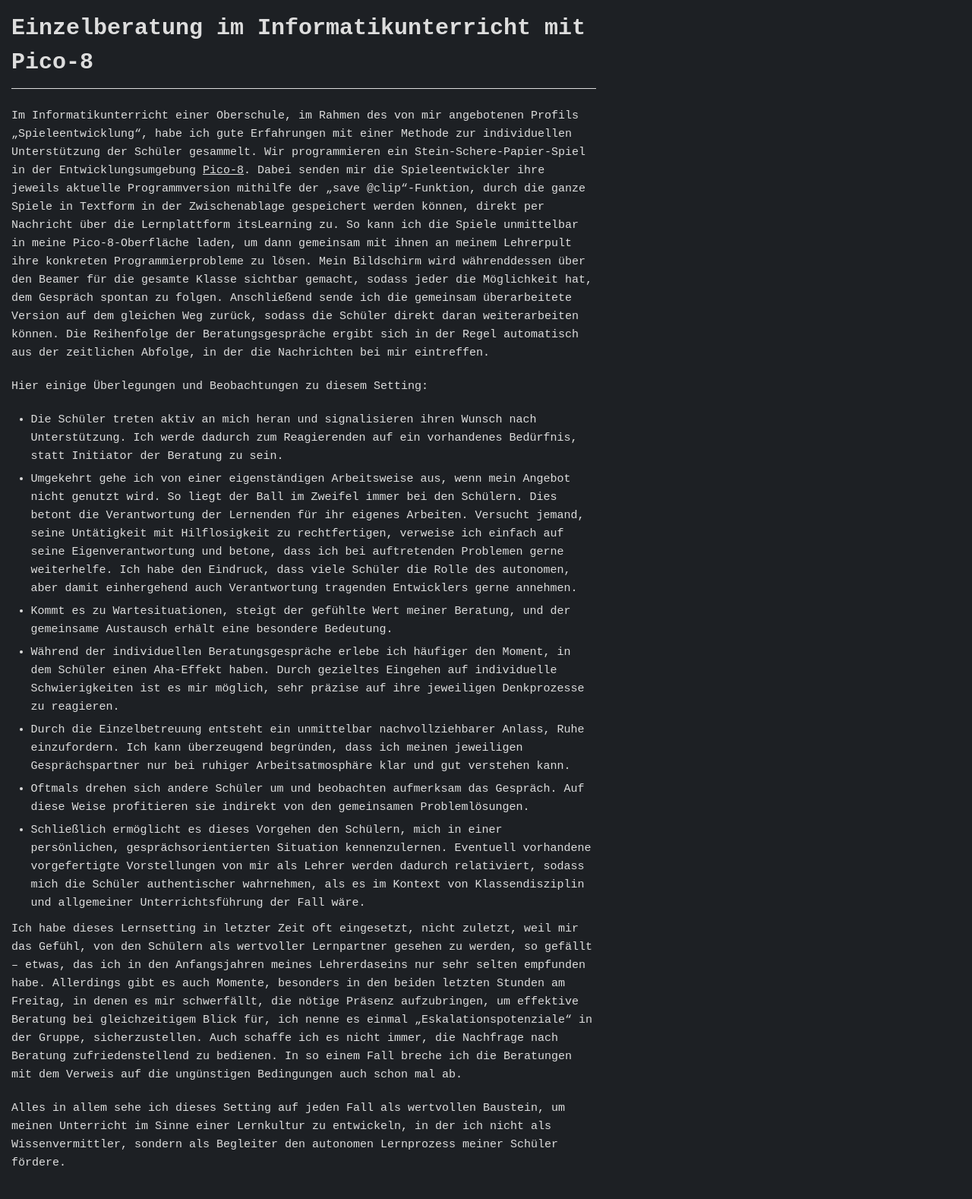
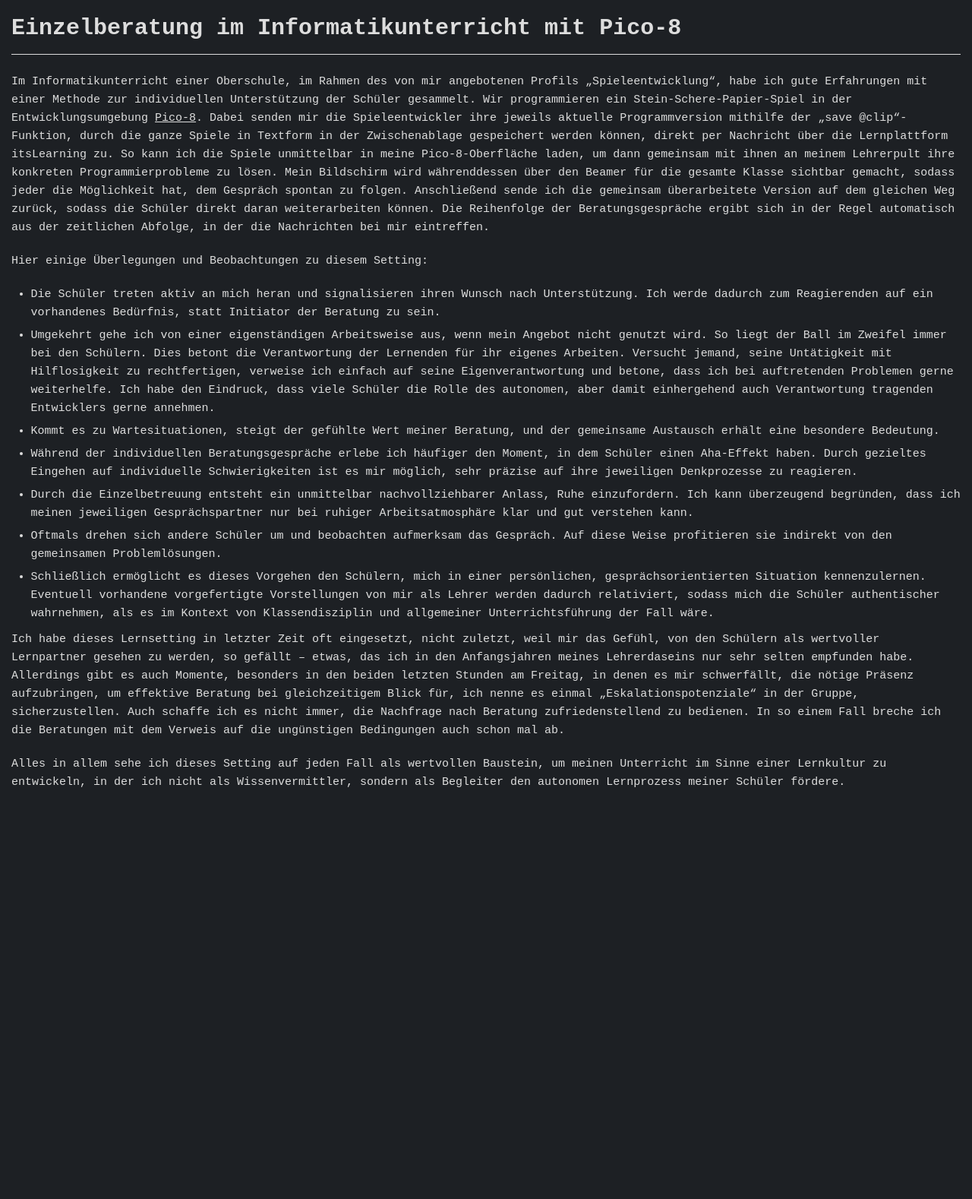
Before and after one commit to fpiesik/blog, a Jekyll site: the page Einzelberatung_im_Informatikunterricht_mit_Pico-8.html, which Jekyll copies as it is, in a window 1280 px wide. Shown: the whole page at 76% size. Built offline with Jekyll 4.4.1, drawn with Linux system fonts in a browser that asks for light colours; after the commit the page ends 1077 px from its top, so only the background shows below that.

Commit message:
Update Einzelberatung_im_Informatikunterricht_mit_Pico-8.html

```diff
--- a/Einzelberatung_im_Informatikunterricht_mit_Pico-8.html
+++ b/Einzelberatung_im_Informatikunterricht_mit_Pico-8.html
@@ -615,7 +615,7 @@ pre.mermaid[data-processed=true] { white-space: unset; }
   color: #dddddd !important;
   font-family: monospace !important;
   justify-content: center; /* Zentriert den Inhalt */
-  max-width: 800px; /* Begrenzung der Breite */
+  max-width: 1600px; /* Begrenzung der Breite */
 }
 </style>
 <p>Im Informatikunterricht einer Oberschule, im Rahmen des von mir angebotenen Profils &bdquo;Spieleentwicklung&ldquo;, habe ich gute Erfahrungen mit einer Methode zur individuellen Unterst&uuml;tzung der Sch&uuml;ler gesammelt. Wir programmieren ein Stein-Schere-Papier-Spiel in der Entwicklungsumgebung <a data-from-md="" title="https://www.lexaloffle.com/pico-8.php" href="https://www.lexaloffle.com/pico-8.php">Pico-8</a>. Dabei senden mir die Spieleentwickler ihre jeweils aktuelle Programmversion mithilfe der &bdquo;save @clip&ldquo;-Funktion, durch die ganze Spiele in Textform in der Zwischenablage gespeichert werden k&ouml;nnen, direkt per Nachricht &uuml;ber die Lernplattform itsLearning zu. So kann ich die Spiele unmittelbar in meine Pico-8-Oberfl&auml;che laden, um dann gemeinsam mit ihnen an meinem Lehrerpult ihre konkreten Programmierprobleme zu l&ouml;sen. Mein Bildschirm wird w&auml;hrenddessen &uuml;ber den Beamer f&uuml;r die gesamte Klasse sichtbar gemacht, sodass jeder die M&ouml;glichkeit hat, dem Gespr&auml;ch spontan zu folgen. Anschlie&szlig;end sende ich die gemeinsam &uuml;berarbeitete Version auf dem gleichen Weg zur&uuml;ck, sodass die Sch&uuml;ler direkt daran weiterarbeiten k&ouml;nnen. Die Reihenfolge der Beratungsgespr&auml;che ergibt sich in der Regel automatisch aus der zeitlichen Abfolge, in der die Nachrichten bei mir eintreffen.</p>
```
